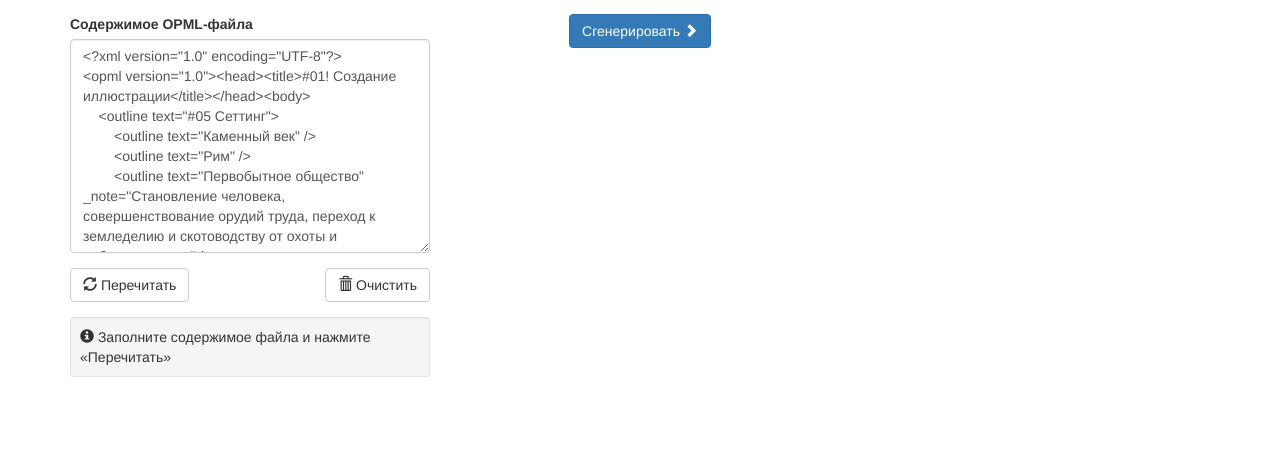
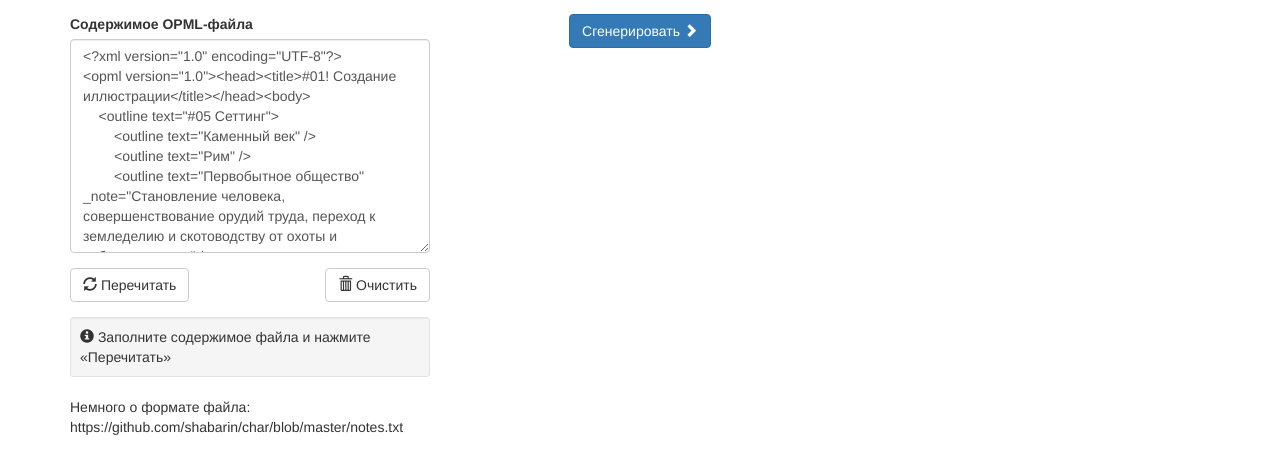
Before and after one commit to shabarin/char, a website built with webpack: page index.html in a window 1280 px wide. Shown: the part 58-532 px from the top of the page. Built offline with nearby package versions, Linux system fonts and the light colour scheme.

Commit message:
small fix

```diff
--- a/index.html
+++ b/index.html
@@ -237,6 +237,9 @@
             <div class="well well-sm bg-info">
                 <span class="glyphicon glyphicon-info-sign"></span> <span class="parse-result">Заполните содержимое файла и нажмите «Перечитать»</span>
             </div>
+            <div>
+                Немного о формате файла: https://github.com/shabarin/char/blob/master/notes.txt
+            </div>
         </div>
 
         <div class="col-lg-4 text-center">
```
